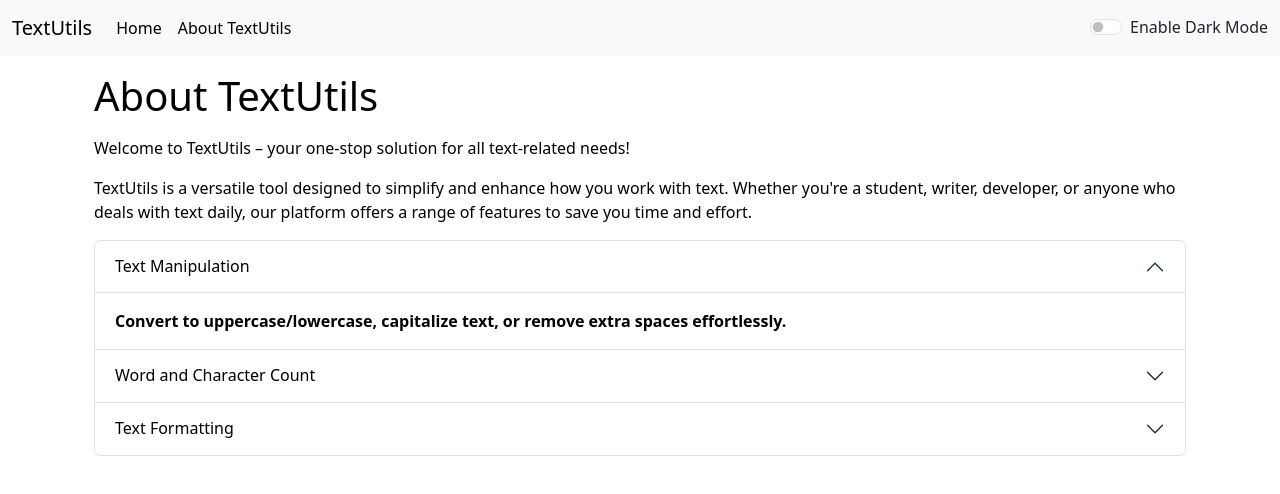
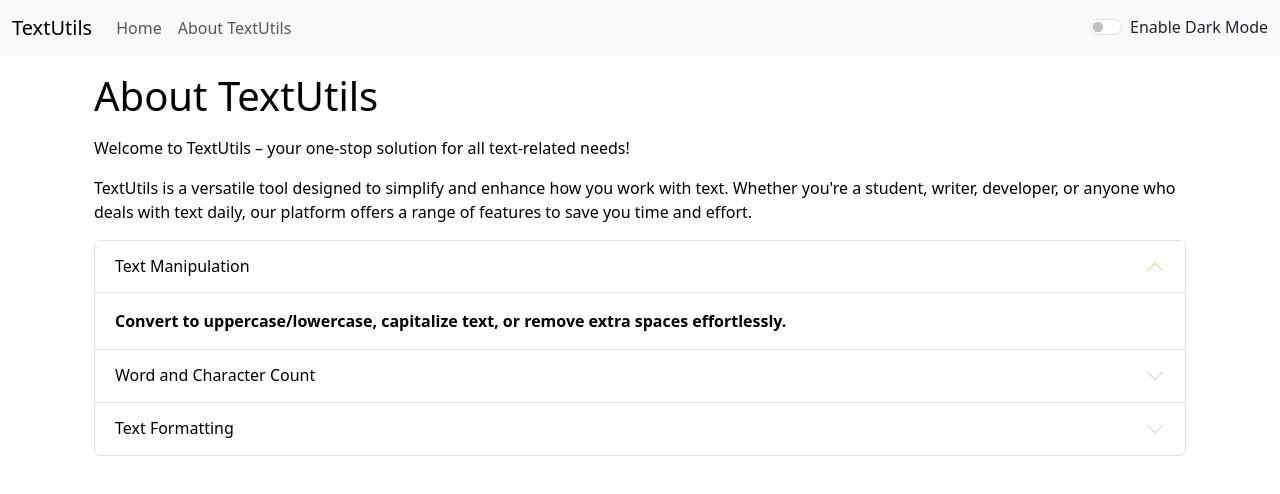
Before and after one commit to amrutap2004/Github, a React (Create React App) app: page /About in a window 1280 px wide. Shown: the top 494 px of the page. Built offline with nearby package versions, Linux system fonts and the light colour scheme.

Commit message:
completed

```diff
--- a/src/App.js
+++ b/src/App.js
@@ -46,8 +46,8 @@ function App() {
       <Alert alert={alert}/>
       <div className="container my-3">
         <Routes>
-          <Route path='/About' element={<About mode = {mode}/>}/>
-          <Route path='/' element={<TextForm heading = "Try TextUtils - Word Counter , Character Counter" showAlert = {showAlert} mode ={mode}/>} />
+          <Route exact path='/About' element={<About mode = {mode}/>}/>
+          <Route exact path='/' element={<TextForm heading = "Try TextUtils - Word Counter , Character Counter" showAlert = {showAlert} mode ={mode}/>} />
         </Routes>
       </div>
 
--- a/src/Components/Navbar.js
+++ b/src/Components/Navbar.js
@@ -14,10 +14,10 @@ function Navbar(props) {
         <div className="collapse navbar-collapse" id="navbarSupportedContent">
           <ul className="navbar-nav me-auto mb-2 mb-lg-0">
             <li className="nav-item">
-              <Link className="nav-link active" aria-current="page" to="/">Home</Link>
+              <Link className="nav-link" aria-current="page" to="/">Home</Link>
             </li>
             <li className="nav-item">
-              <Link className="nav-link active" aria-current="page" to="/About">{props.aboutText}</Link>
+              <Link className="nav-link" aria-current="page" to="/About">{props.aboutText}</Link>
             </li>
           </ul>
           <div className={`form-check form-switch text-${props.mode==='light'?'dark':'light'}`}>
--- a/src/Components/TextForm.js
+++ b/src/Components/TextForm.js
@@ -44,7 +44,7 @@ export default function TextForm(props) {
 
         <div className="container" style= {{color : props.mode==='dark'?'white':'black'}}>
             <h2>Text Summary</h2>
-            <p> {text.split(" ").filter((ele)=>{return ele.length !== 0}).length} words and {text.length} characters</p>
+            <p> {text.split(/\s+/).filter((ele)=>{return ele.length !== 0}).length} words and {text.length} characters</p>
             <p> {0.008 * text.split(" ").filter((ele)=>{return ele.length !== 0}).length} Minutes to read</p>
             <h3>Preview</h3>
             <p>{text.length > 0 ? text :"Nothing to Preview."}</p>
@@ -54,3 +54,6 @@ export default function TextForm(props) {
 
   )
 }
+
+
+// /\s+/ is regular expression s means spaces
--- a/src/index.css
+++ b/src/index.css
@@ -0,0 +1,3 @@
+.accordion-button::after{
+    filter: invert(1);
+}
```
